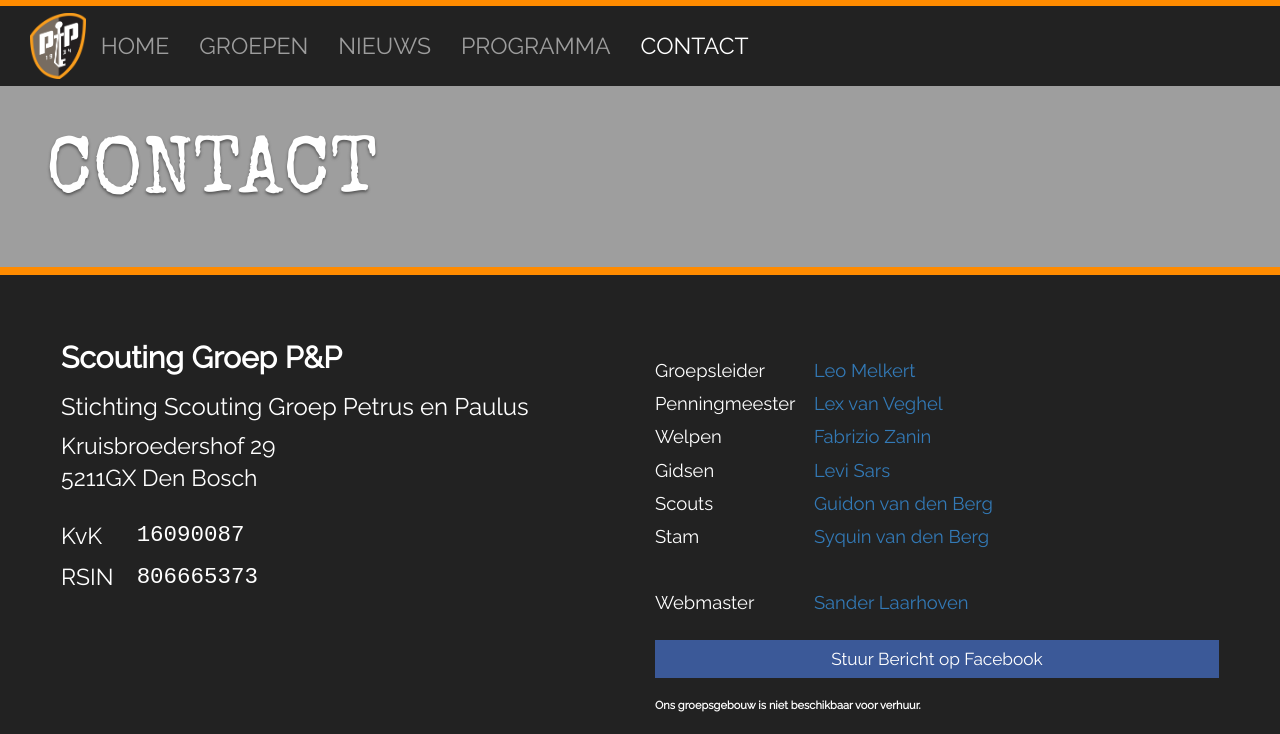
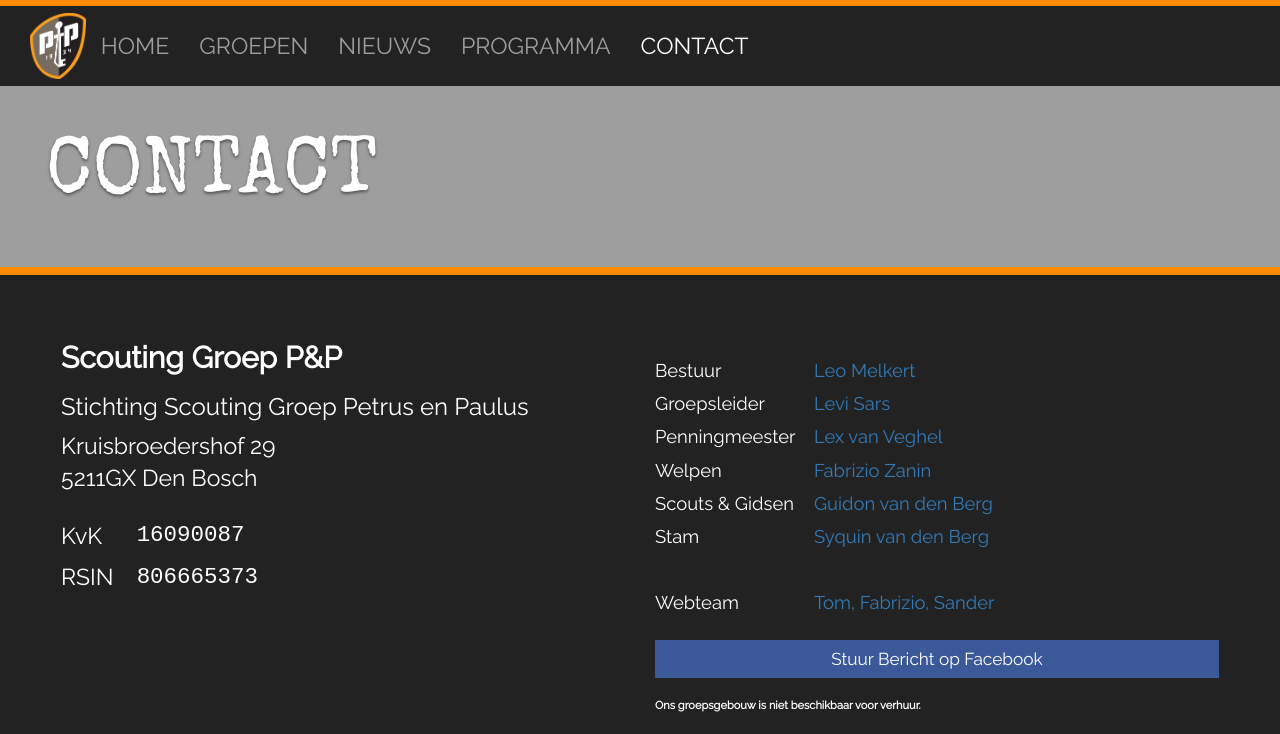
Before and after one commit to nognooitmeegemaakt/website, a Jekyll site: the page built from contact.html, in a window 1280 px wide, cut to the strip 0-734 px from the top of the page. Built offline with Jekyll 4.4.1, drawn with Linux system fonts in a browser that asks for light colours; some web fonts are replaced.

Commit message:
Update contact-mails.md

```diff
--- a/_includes/text/contact-mails.md
+++ b/_includes/text/contact-mails.md
@@ -1,13 +1,13 @@
 |                |                                                              |
 |----------------|--------------------------------------------------------------|
-| Groepsleider   |  [Leo Melkert](mailto:leo@nognooitmeegemaakt.nl)             |
+| Bestuur        |  [Leo Melkert](mailto:leo@nognooitmeegemaakt.nl)             |
+| Groepsleider   |  [Levi Sars](mailto:levi@nognooitmeegemaakt.nl)              |
 | Penningmeester |  [Lex van Veghel](mailto:lex@nognooitmeegemaakt.nl)          |
 | Welpen         |  [Fabrizio Zanin](mailto:fabrizio@nognooitmeegemaakt.nl)     |
-| Gidsen         |  [Levi Sars](mailto:levi@nognooitmeegemaakt.nl)              |
-| Scouts         |  [Guidon van den Berg](mailto:guidon@nognooitmeegemaakt.nl)  |
+| Scouts & Gidsen|  [Guidon van den Berg](mailto:guidon@nognooitmeegemaakt.nl)  |
 | Stam           |  [Syquin van den Berg](mailto:syquin@nognooitmeegemaakt.nl)  |
 |||
-| Webmaster      |  [Sander Laarhoven](mailto:sander@nognooitmeegemaakt.nl)     |
+| Webteam      |  [Tom, Fabrizio, Sander](mailto:webteam@nognooitmeegemaakt.nl) |
 
 [ Stuur Bericht op Facebook ](https://m.me/nognooitmeegemaakt){:.btn .btn-primary .btn-fb}{:target='_blank_'}
 
```
